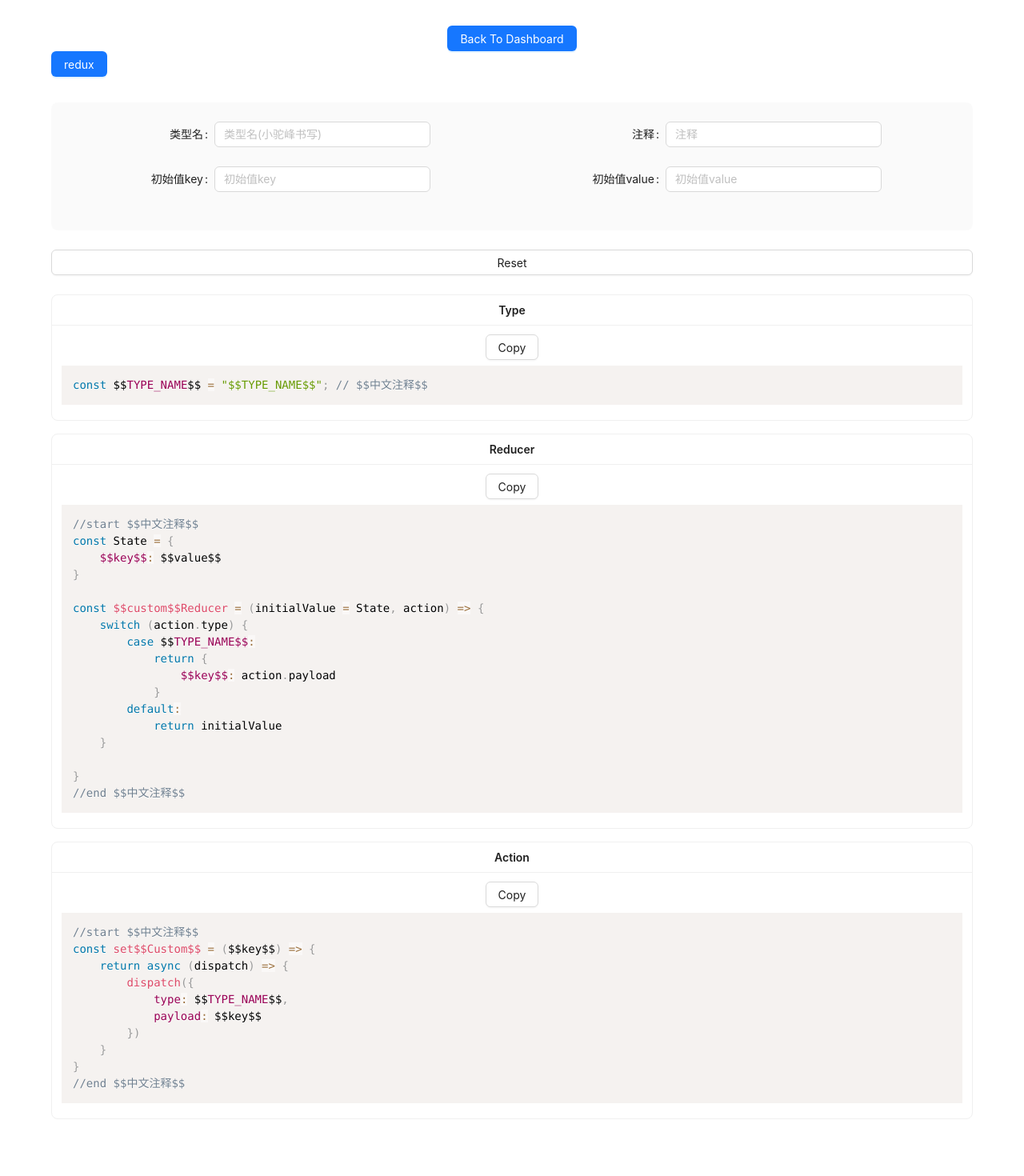
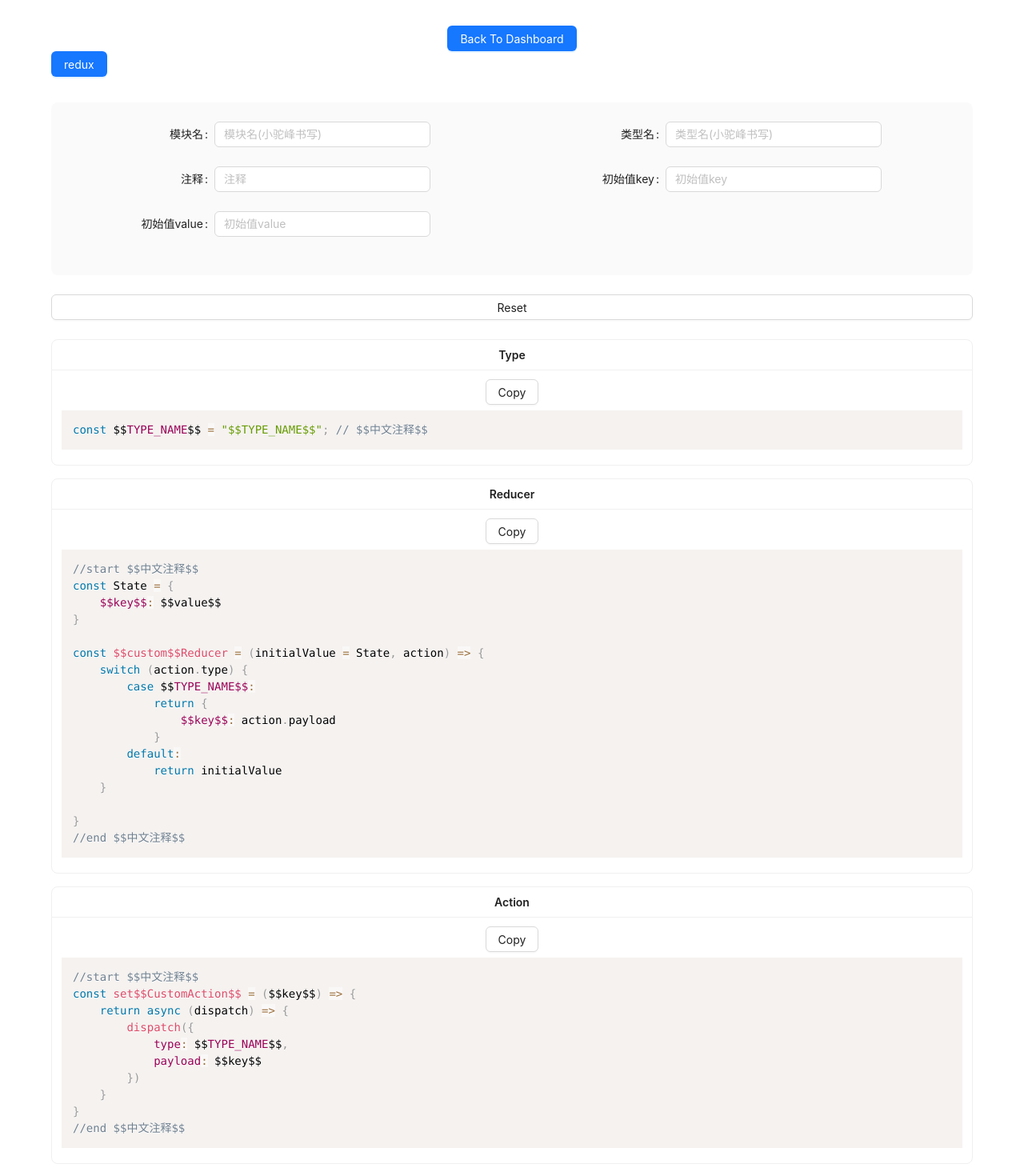
Before and after one commit to kiritosan/useful-tools, a Next.js app: page /dashboard/redux in a window 1280 px wide. Shown: the top 1470 px of the page at 80% size. Before the commit the page ends 1431 px from the top, so only its background shows below. Built offline with nearby package versions, Linux system fonts and the light colour scheme.

Commit message:
feat: add module name fix: value undefined error

```diff
--- a/app/components/CodeDisplayComponent.tsx
+++ b/app/components/CodeDisplayComponent.tsx
@@ -4,10 +4,15 @@ import { useEffect, useState } from 'react';
 import ClipboardJS from 'clipboard';
 
 interface InputValues {
+    moduleName: string;
     typeName: string;
     comment: string;
     initialValueKey: string;
     initialValueValue: string;
+}
+
+interface Props {
+    inputValues: InputValues;
 }
 
 interface CardArr {
@@ -16,14 +21,19 @@ interface CardArr {
     show: boolean
 }
 
-const CodeDisplayComponent: React.FC<{ inputValues: InputValues }> = ({ inputValues }) => {
+const CodeDisplayComponent = ({ inputValues }: Props) => {
     const [cardArr, setCardArr] = useState<CardArr[]>([]);
     const { typeName, comment, initialValueKey, initialValueValue } = inputValues
 
     const reducerName = `${typeName || '$$custom$$'}Reducer`
-    const actionName = `set${typeName.charAt(0).toUpperCase() || '$$Custom$$'}${typeName.slice(1)}`
+    debugger
+    const actionName = typeName
+    ? `set${typeName.charAt(0).toUpperCase()}${typeName.slice(1)}`
+    : `set$$CustomAction$$`
+
     const stateName = `${typeName}State`
-    const typeNameWrapper = typeName.replace(/([A-Z])/g, '_$1').toUpperCase() || '$$TYPE_NAME$$'
+
+    const typeNameWrapper = typeName?.replace(/([A-Z])/g, '_$1').toUpperCase() || '$$TYPE_NAME$$'
     const commentWrapper = comment || '$$中文注释$$'
     const initialValueKeyWrapper = initialValueKey || '$$key$$'
     const initialValueValueWrapper = initialValueValue || '$$value$$'
@@ -101,7 +111,6 @@ const ${actionName} = (${initialValueKeyWrapper}) => {
                 display: 'flex',
             }}
         >
-
             {
                 cardArr.map(({ title, code, show }) =>
                     show
--- a/app/components/FormComponent.tsx
+++ b/app/components/FormComponent.tsx
@@ -2,6 +2,7 @@ import React from 'react';
 import { Button, Col, Form, Input, Row, theme } from 'antd';
 
 interface InputValues {
+    moduleName: string;
     typeName: string;
     comment: string;
     initialValueKey: string;
@@ -10,7 +11,11 @@ interface InputValues {
 
 type SetInputValues = (newValue: InputValues) => void
 
-const FormComponent: React.FC<{ setInputValues: SetInputValues }> = ({ setInputValues }) => {
+interface Props {
+    setInputValues: SetInputValues;
+}
+
+const FormComponent= ({ setInputValues }: Props) => {
     const { token } = theme.useToken();
     const [form] = Form.useForm();
     const { getFieldsValue, setFieldsValue } = form
@@ -24,6 +29,7 @@ const FormComponent: React.FC<{ setInputValues: SetInputValues }> = ({ setInputV
 
     const resetInputValues = () => {
         const initialObj = {
+            moduleName: '',
             typeName: '',
             comment: '',
             initialValueKey: '',
@@ -34,8 +40,12 @@ const FormComponent: React.FC<{ setInputValues: SetInputValues }> = ({ setInputV
     }
 
     const getFields = () => {
-
         const childrenArr = [
+            {
+                name: 'moduleName',
+                label: '模块名',
+                placeHolder: '模块名(小驼峰书写)'
+            },
             {
                 name: 'typeName',
                 label: '类型名',
@@ -60,6 +70,10 @@ const FormComponent: React.FC<{ setInputValues: SetInputValues }> = ({ setInputV
 
         const children = childrenArr.map((childrenObj, i) => {
             const { name, label, placeHolder } = childrenObj
+            const newLocal = () => {
+                debugger
+                setInputValues(getFieldsValue(['moduleName', 'typeName', 'comment', 'initialValueKey', 'initialValueValue']));
+            }
             return (
                 <Col span={12} key={i}>
                     <Form.Item
@@ -68,7 +82,7 @@ const FormComponent: React.FC<{ setInputValues: SetInputValues }> = ({ setInputV
                     >
                         <Input
                             placeholder={placeHolder}
-                            onChange={() => setInputValues(getFieldsValue(['typeName', 'comment', 'initialValueKey', 'initialValueValue']))}
+                            onChange={newLocal}
                         />
                     </Form.Item>
                 </Col>
--- a/app/dashboard/redux/page.tsx
+++ b/app/dashboard/redux/page.tsx
@@ -7,6 +7,7 @@ import FormComponent from '@/app/components/FormComponent'
 
 function ReduxGenerator() {
   const [inputValues, setInputValues] = useState({
+    moduleName: '',
     typeName: '',
     comment: '',
     initialValueKey: '',
```
